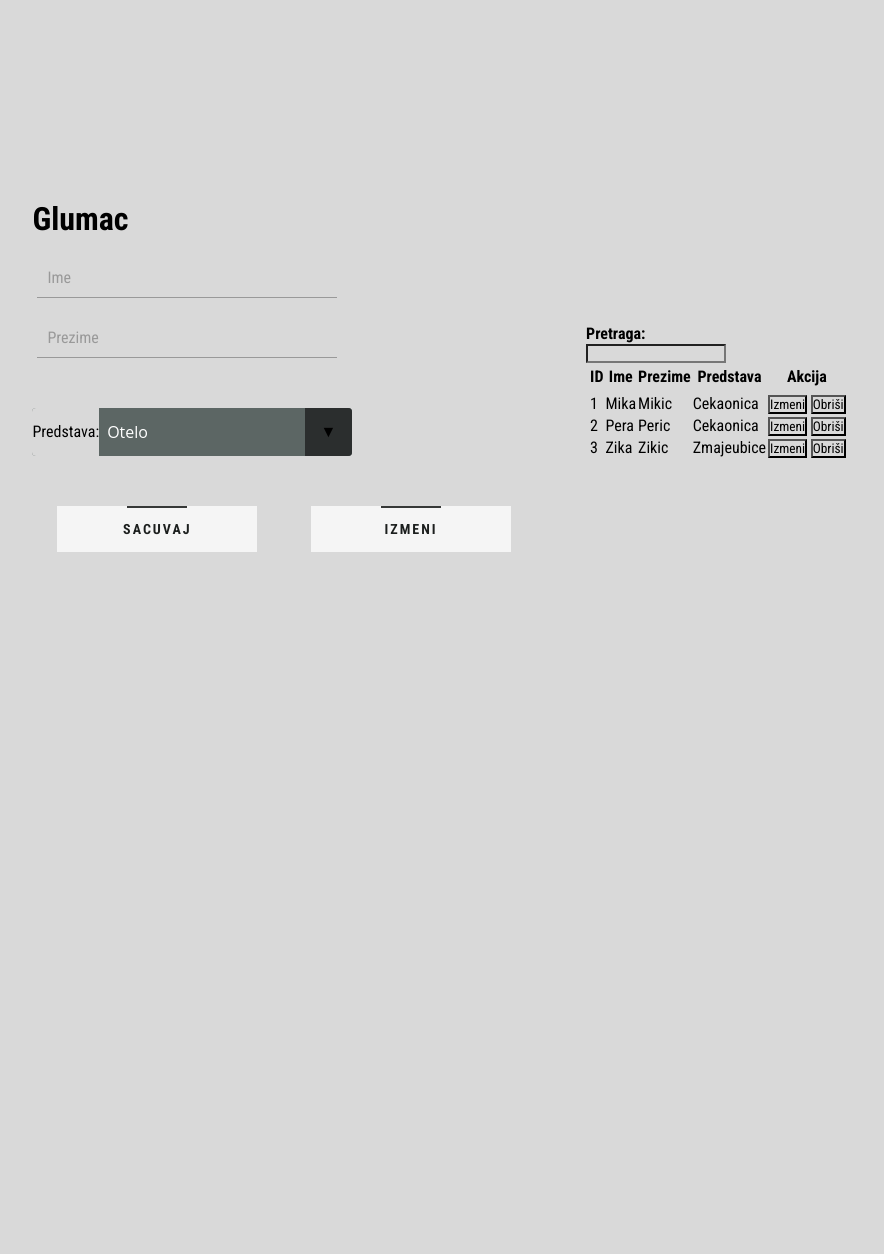
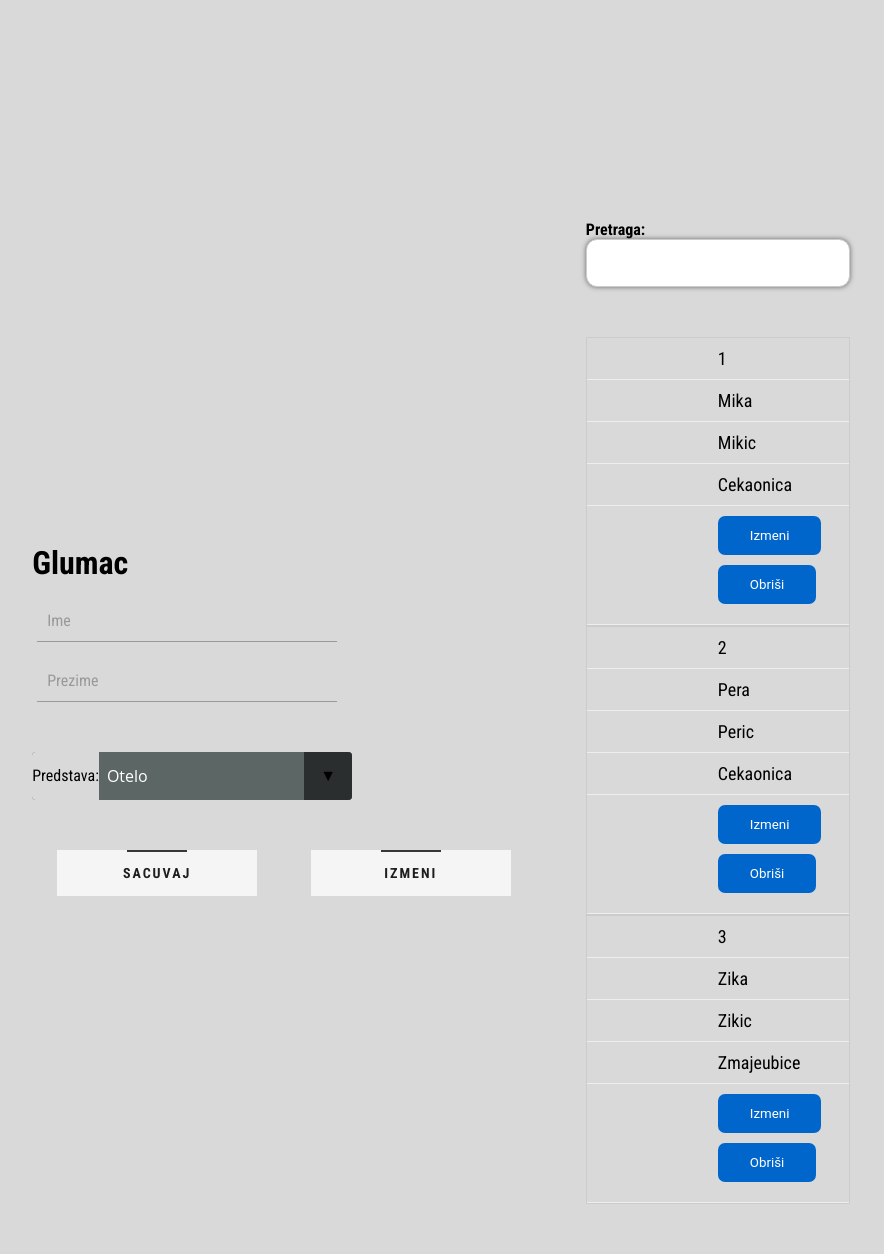
Before and after one commit to 221191/itehdomaci1, a PHP site: page / in a window 1280 px wide. Shown: the whole page, without its empty margins (199-1083 px from the left). Before the commit the page ends 552 px from the top, so only its background shows below. Run offline with PHP 8.4, Linux system fonts and the light colour scheme; data comes from the database, SQL or seed files in the repository.

Commit message:
tabela css

```diff
--- a/css/style.css
+++ b/css/style.css
@@ -16,7 +16,7 @@
     margin-top: 200px;
 }
 
-h2{
+h2 {
     font-size: 2rem;
 }
 
@@ -237,3 +237,127 @@
 .select:hover::after {
     color: #23b499;
 }
+
+/* tabela */
+table {
+    width: 750px;
+    border-collapse: collapse;
+    margin: 50px auto;
+}
+
+
+tr:nth-of-type(odd) {
+    background: #eee;
+}
+
+th {
+    background: #3498db;
+    color: white;
+    font-weight: bold;
+}
+
+td,
+th {
+    padding: 10px;
+    border: 1px solid #ccc;
+    text-align: left;
+    font-size: 18px;
+}
+
+@media only screen and (max-width: 760px),
+(min-device-width: 768px) and (max-device-width: 1024px) {
+
+    table {
+        width: 100%;
+    }
+
+    /* Force table to not be like tables anymore */
+    table,
+    thead,
+    tbody,
+    th,
+    td,
+    tr {
+        display: block;
+    }
+
+    /* Hide table headers (but not display: none;, for accessibility) */
+    thead tr {
+        position: absolute;
+        top: -9999px;
+        left: -9999px;
+    }
+
+    tr {
+        border: 1px solid #ccc;
+    }
+
+    td {
+        /* Behave  like a "row" */
+        border: none;
+        border-bottom: 1px solid #eee;
+        position: relative;
+        padding-left: 50%;
+    }
+
+    td:before {
+
+        position: absolute;
+        top: 6px;
+        left: 6px;
+        width: 45%;
+        padding-right: 10px;
+        white-space: nowrap;
+        content: attr(data-column);
+        color: #000;
+        font-weight: bold;
+    }
+
+}
+
+.pretraga {
+    padding: 9px;
+    font-size: 24px;
+    border-width: 1px;
+    border-color: #ccc;
+    background-color: #fff;
+    color: #000;
+    border-style: solid;
+    border-radius: 11px;
+    box-shadow: 0px 0px 5px rgba(66, 66, 66, .75);
+    text-shadow: 0px 0px 5px rgba(66, 66, 66, .75);
+}
+
+.pretraga:focus {
+    outline: none;
+}
+
+#btn_edit,
+#btn_delete {
+    font-family: Roboto, sans-serif;
+    font-weight: 0;
+    /* font-size: 14px; */
+    color: #fff;
+    background-color: #0066CC;
+    padding: 10px 30px;
+    border: 2px solid #0066cc;
+    box-shadow: rgb(0, 0, 0) 0px 0px 0px 0px;
+    border-radius: 7px;
+    transition: 1s;
+    transform: translateY(0);
+    display: flex;
+    flex-direction: row;
+    align-items: center;
+    cursor: pointer;
+    margin-bottom: 10px;;
+}
+
+#btn_edit:hover,
+#btn_delete:hover {
+    transition: 1s;
+    padding: 10px 50px;
+    transform: translateY(-0px);
+    background-color: #fff;
+    color: #0066cc;
+    border: solid 2px #0066cc;
+}
--- a/index.php
+++ b/index.php
@@ -56,7 +56,7 @@
     <div class="tabela">
 
             <h4 style="margin-top:20px;">Pretraga: </h4>
-            <input type="text" id="searchinput">
+            <input type="text" id="searchinput" class="pretraga">
 
             <div id="table">
 
--- a/script.js
+++ b/script.js
@@ -119,7 +119,7 @@
 
 function pretraziGlumce() {
 
-    $(document).on('keyup', '#searchinput', function () {
+    $(document).on('keydown', '#searchinput', function () {
 
         let input = this.value;
 
```
